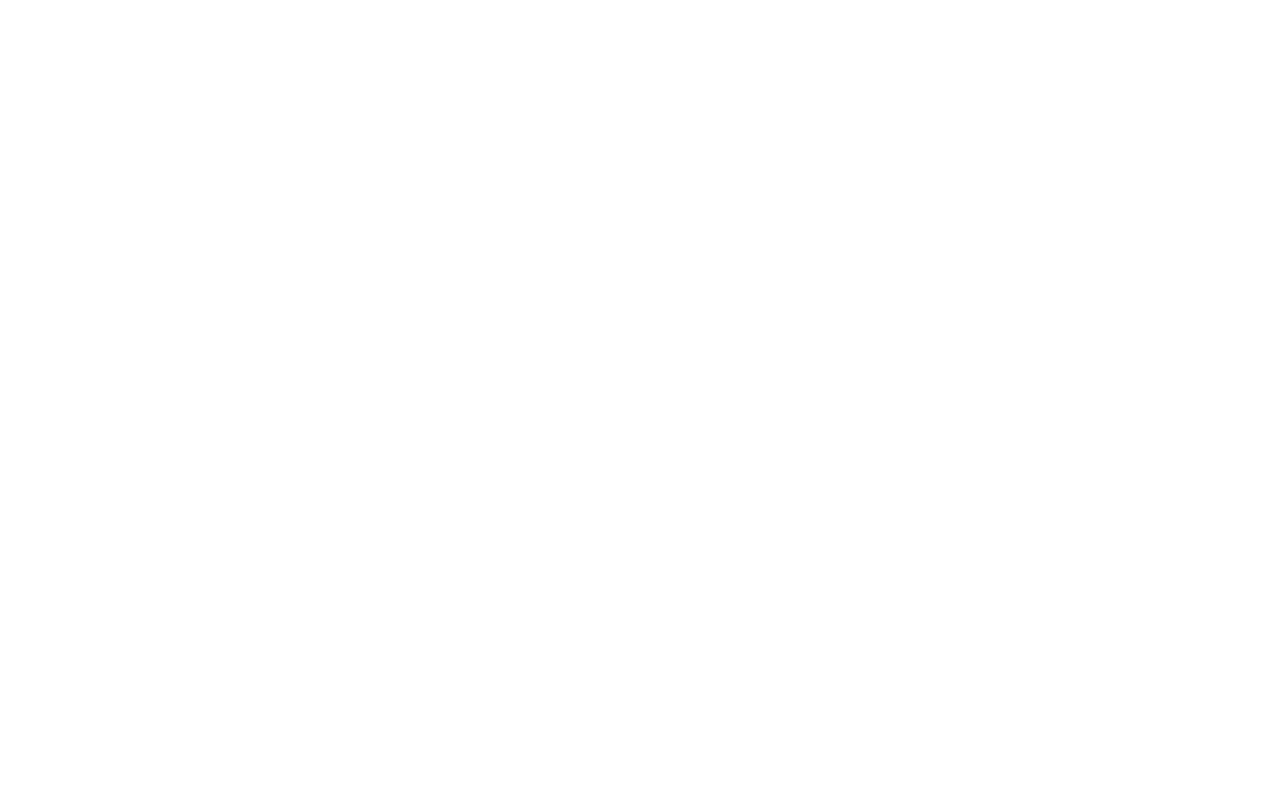
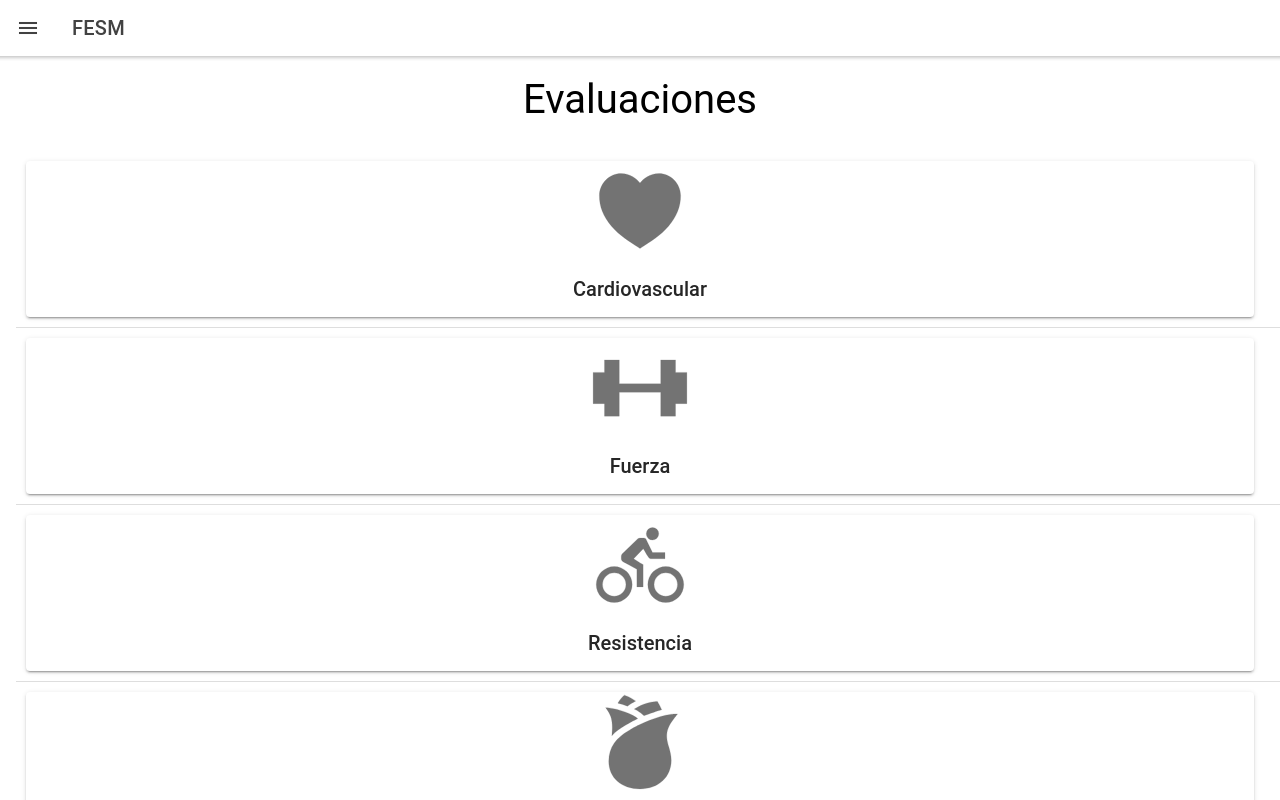
Before and after one commit to juestor/FESM, a React (Create React App) app in the folder FESM/: page /FESM/TestMenu in a window 1280 px wide. Built offline with nearby package versions, Linux system fonts and the light colour scheme.

Commit message:
se agrego la pantalla de evaluaciones

```diff
--- a/FESM/src/App.tsx
+++ b/FESM/src/App.tsx
@@ -27,6 +27,7 @@
 import ImportantAdvice from './components/ImportantAdvice/ImportantAdvice';
 import NewParticipant from './components/NewParticipant/NewParticipant';
 import MyParticipants from './components/MyParticipants/MyParticipants';
+import TestMenu from './components/TestMenu/TestMenu';
 
 /* Firebase imports */
 import firebase from 'firebase/app';
@@ -54,6 +55,7 @@
         <Route path='/FESM/NewParticipant' component={() => <NewParticipant />} exact={true} />
         <Route path='/FESM/MyParticipants' component={() => <MyParticipants />} exact={true} />
         <Route path='/FESM/Information' component={() => <Information />} exact={true} />
+        <Route path='/FESM/TestMenu' component={() => <TestMenu />} exact={true} />
         <Route exact path='/' render={() => <Redirect to='/FESM' />} />
       </IonRouterOutlet>
     </IonReactRouter>
--- a/FESM/src/components/MainMenu/MainMenu.tsx
+++ b/FESM/src/components/MainMenu/MainMenu.tsx
@@ -7,8 +7,7 @@
 interface ContainerProps { }
 
 const MainMenu: React.FC<ContainerProps> = () => {
-  const navigate = (navigateTo: string) => {
-    console.log('NAVIGATE TO', navigateTo);
+  const closeMenu = () => {
     menuController.toggle();
   };
 
@@ -21,22 +20,29 @@
       </IonHeader>
       <IonContent>
         <IonList>
+        <IonItem
+            onClick={() => closeMenu()}
+            routerLink="/FESM"
+          >
+            <IonIcon name="person-add-outline"></IonIcon>
+            <IonLabel>Inicio</IonLabel>
+          </IonItem>
           <IonItem
-            onClick={() => navigate('newParticipant')}
+            onClick={() => closeMenu()}
             routerLink="/FESM/NewParticipant"
           >
             <IonIcon name="person-add-outline"></IonIcon>
             <IonLabel>Nuevo Participante</IonLabel>
           </IonItem>
           <IonItem
-            onClick={() => navigate('myParticipants')}
+            onClick={() => closeMenu()}
             routerLink="/FESM/MyParticipants"
           >
             <IonIcon name="people-outline"></IonIcon>
             <IonLabel>Mis Participantes</IonLabel>
           </IonItem>
           <IonItem
-            onClick={() => navigate('information')}
+            onClick={() => closeMenu()}
             routerLink="/FESM/Information"
           >
             <IonIcon name="alert-outline"></IonIcon>
--- a/FESM/src/components/MyParticipants/MyParticipants.tsx
+++ b/FESM/src/components/MyParticipants/MyParticipants.tsx
@@ -1,16 +1,9 @@
-import React, { useState } from 'react';
+import React from 'react';
 import { useHistory  } from "react-router-dom";
 import firebase from 'firebase';
 import { useCollection } from 'react-firebase-hooks/firestore';
 import {
   IonList,
-  IonItem,
-  IonLabel,
-  IonText,
-  IonItemSliding,
-  IonItemOption,
-  IonItemOptions,
-  IonIcon,
   IonContent,
   IonHeader,
   IonPage,
@@ -35,6 +28,9 @@
 
   const closeSlidingParticipants = () => {
     let list: any = document.getElementById('participantList');
+    if(!list){
+      return;
+    }
     list.closeSlidingItems();
   };
 
--- a/FESM/src/components/NewParticipant/NewParticipant.css
+++ b/FESM/src/components/NewParticipant/NewParticipant.css
@@ -1,7 +1,3 @@
-.container {
-
-}
-
 .title-item {
   display: flex;
   align-items: center;
--- a/FESM/src/components/NewParticipant/NewParticipant.tsx
+++ b/FESM/src/components/NewParticipant/NewParticipant.tsx
@@ -30,8 +30,6 @@
   let history = useHistory();
   let query = useQuery();
   let initialValue = query.get("id");
-
-  console.log('VQUERY STRING VALUE', initialValue);
 
   const [name, setName] = useState<string>();
   const [lastName, setLastName] = useState<string>();
--- /dev/null
+++ b/FESM/src/components/TestMenu/TestMenu.css
@@ -0,0 +1,20 @@
+
+.title {
+  font-size: 40px;
+  align-items: center;
+  display: flex;
+  justify-content: center;
+  margin: 20px;
+}
+
+.card {
+  display: flex;
+  flex-direction: column;
+  justify-content: center;
+  align-items: center;
+  width: 100%;
+}
+
+.iconClass {
+  font-size: 100px;;
+}
--- /dev/null
+++ b/FESM/src/components/TestMenu/TestMenu.tsx
@@ -0,0 +1,84 @@
+import React from 'react';
+import {
+  IonContent,
+  IonHeader,
+  IonPage,
+  IonTitle,
+  IonToolbar,
+  IonButtons,
+  IonMenuButton,
+  IonCard,
+  IonCardHeader,
+  IonCardTitle,
+  IonCardContent,
+  IonList,
+  IonItem,
+  IonIcon,
+} from '@ionic/react';
+import { heartSharp, barbellSharp, bicycleSharp, roseSharp, fastFoodSharp} from 'ionicons/icons';
+
+import './TestMenu.css';
+
+export default function TestMenu(){
+  return (
+    <>
+      <IonPage>
+        <IonHeader>
+          <IonToolbar>
+            <IonButtons slot="start">
+              <IonMenuButton></IonMenuButton>
+            </IonButtons>
+            <IonTitle>FESM</IonTitle>
+          </IonToolbar>
+        </IonHeader>
+        <IonContent>
+          <div className="title">
+            Evaluaciones
+          </div>
+          <IonList>
+            <IonItem>
+              <IonCard className="card">
+                <IonIcon className="iconClass" icon={heartSharp}></IonIcon>
+                <IonCardHeader>
+                  <IonCardTitle>Cardiovascular</IonCardTitle>
+                </IonCardHeader>
+              </IonCard>
+            </IonItem>
+            <IonItem>
+              <IonCard className="card">
+                <IonIcon className="iconClass" icon={barbellSharp}></IonIcon>
+                <IonCardHeader>
+                  <IonCardTitle>Fuerza</IonCardTitle>
+                </IonCardHeader>
+              </IonCard>
+            </IonItem>
+            <IonItem>
+              <IonCard className="card">
+                <IonIcon className="iconClass" icon={bicycleSharp}></IonIcon>
+                <IonCardHeader>
+                  <IonCardTitle>Resistencia</IonCardTitle>
+                </IonCardHeader>
+              </IonCard>
+            </IonItem>
+            <IonItem>
+              <IonCard className="card">
+                <IonIcon className="iconClass" icon={roseSharp}></IonIcon>
+                <IonCardHeader>
+                  <IonCardTitle>Flexibilidad</IonCardTitle>
+                </IonCardHeader>
+              </IonCard>
+            </IonItem>
+            <IonItem>
+              <IonCard className="card">
+                <IonIcon className="iconClass" icon={fastFoodSharp}></IonIcon>
+                <IonCardHeader>
+                  <IonCardTitle>Estado Nutricional</IonCardTitle>
+                </IonCardHeader>
+              </IonCard>
+            </IonItem>
+          </IonList>
+        </IonContent>
+      </IonPage>
+    </>
+  );
+};
```
